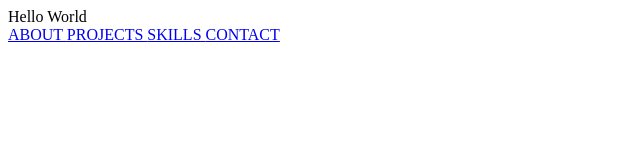
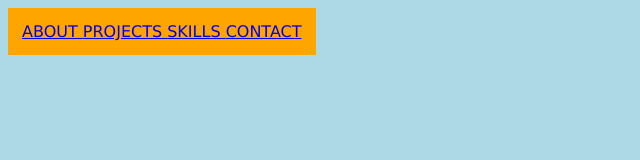
Before and after one commit to miksup/miksup.github.io, a plain HTML site: page index.html in a window 1280 px wide. Shown: the whole page, without its empty margins (0-640 px from the left). Drawn offline with Linux system fonts and the light colour scheme.

Commit message:
some basic CSS

```diff
--- a/index.html
+++ b/index.html
@@ -1,16 +1,18 @@
 <!DOCTYPE html>
-<html>Hello World
+<html>
+
 <head>
-		<title>SKILLS</title>
+		<title>WELCOME</title>
+	<link rel="stylesheet" href="style/main.css">
 	</head>
 
 	<body>
 
-	<div>
+	<nav class="NavBar">
 		<a href="About.html"> ABOUT </a>
 		<a href="Projects.html"> PROJECTS </a>
 		<a href="Skills.html"> SKILLS </a>
 		<a href="Contact.html"> CONTACT </a>
-	</div>
+	</nav>
 	</body>
 </html>
--- /dev/null
+++ b/style/main.css
@@ -0,0 +1,14 @@
+html {
+	background-color: lightblue;
+	font-family: verdana;
+}
+
+.NavBar {
+	position: fixed;
+	color: white;
+	background-color: orange;
+	text-align: center;
+	margin-left: auto;
+	margin-right: auto;
+	padding: 14px;
+}
```
Also changed, not shown: About.html (+3 -1 lines), Contact.html (+3 -1 lines), Projects.html (+3 -1 lines), Skills.html (+3 -1 lines).
